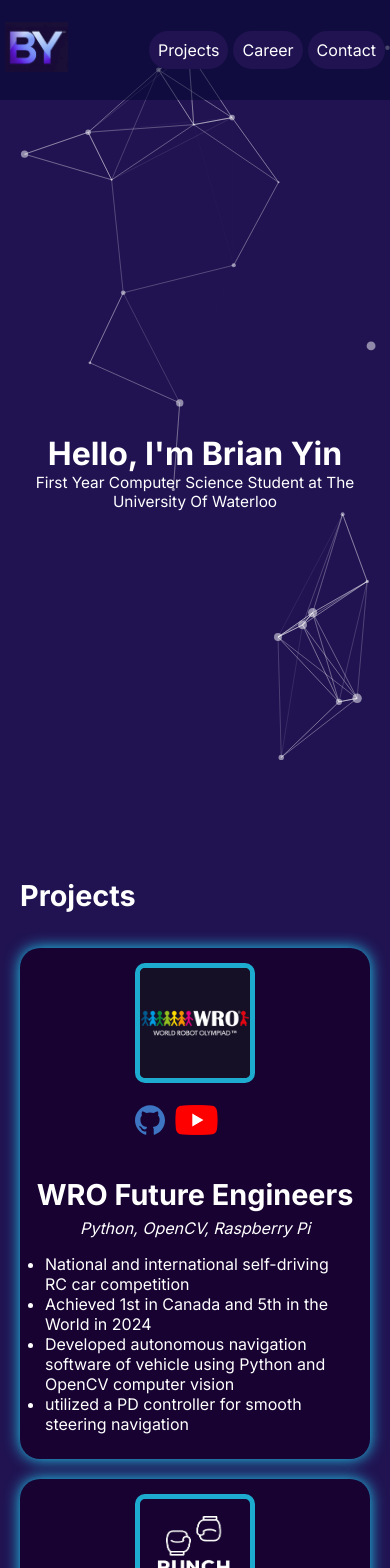
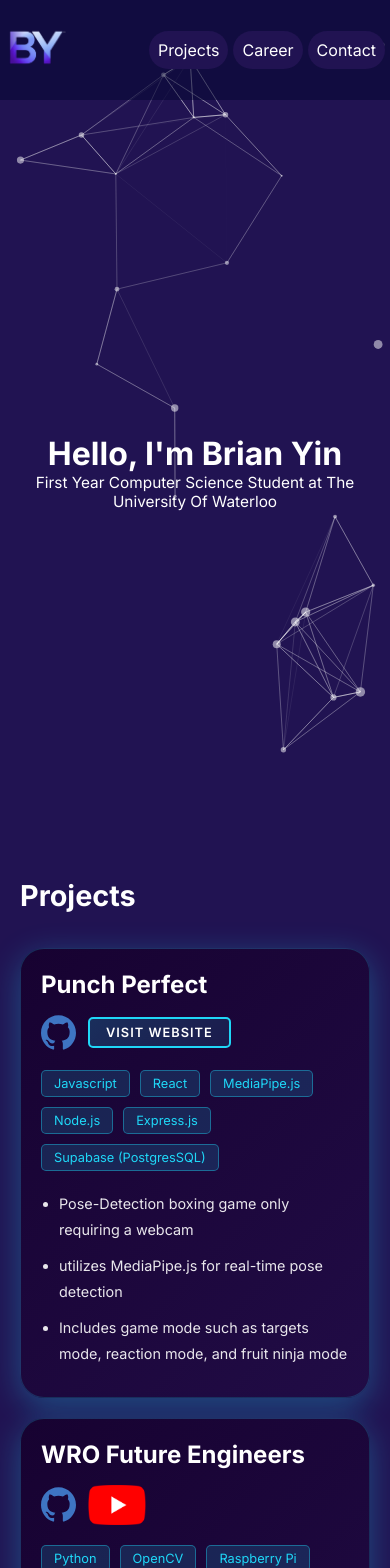
Before and after one commit to Brain256/personal-website, a React (Vite) app: page / in a window 390 px wide. Shown: the top 1568 px of the page. Built offline with nearby package versions, Linux system fonts and the light colour scheme.

Commit message:
made ui changes

```diff
--- a/src/App.css
+++ b/src/App.css
@@ -69,10 +69,8 @@ h2 {
 }
 
 #contact-container {
-
   color:white;
   font-size:1.25rem;
-
 }
 
 .contact-links {
@@ -89,8 +87,8 @@ h2 {
 }
 
 .contact-links > div {
+  font-size: 1.5rem;
   font-weight:bold;
-  color:rgb(31, 215, 247);
   display:flex;
   align-items:center;
   gap:10px;
@@ -160,5 +158,6 @@ h2 {
 
   .contact-links > div {
     justify-content: center;
+    font-size:1rem;
   }
 }
--- a/src/App.jsx
+++ b/src/App.jsx
@@ -9,44 +9,55 @@ import { loadSlim } from "@tsparticles/slim";
 
 const projects = [
   {
+    title: "Punch Perfect",
+    description: ["Pose-Detection boxing game only requiring a webcam", "utilizes MediaPipe.js for real-time pose detection", "Includes game mode such as targets mode, reaction mode, and fruit ninja mode"],
+    skills: ["Javascript", "React", "MediaPipe.js", "Node.js", "Express.js", "Supabase (PostgresSQL)"],
+    github: "https://github.com/AaronXu07/CV-Boxing-Game",
+    website: 'https://punchperfect.vercel.app/',
+    youtube: null,
+  },
+  {
     title: "WRO Future Engineers",
     description: ["National and international self-driving RC car competition", "Achieved 1st in Canada and 5th in the World in 2024", "Developed autonomous navigation software of vehicle using Python and OpenCV computer vision", "utilized a PD controller for smooth steering navigation"],
-    skills: "Python, OpenCV, Raspberry Pi",
-    img: "/WRO.png",
+    skills: ["Python", "OpenCV", "Raspberry Pi"],
     github: "https://github.com/kylln20/WRO_FE_2023-24",
     website:null,
     youtube:"https://www.youtube.com/watch?v=WGgbSJJY70c"
   },
   {
-    title: "Punch Perfect",
-    description: ["Created a pose-detection boxing game for a school hackathon", "utilizes OpenCV and MediaPipe for real-time pose detection", "Designed mutiple game modes including target practice and reaction time"],
-    skills: "Python, MediaPipe, OpenCV, Pygame",
-    img: "/Punch-Perfect.png",
-    github: "https://github.com/AaronXu07/CV-Boxing-Game",
+    title: "2x2 Rubik's Cube Solver",
+    description: ["Created a robot using 3D-printed parts to solve a 2x2 Rubik's cube", "implements BFS to find quickest first side and uses Ortega method for the remainer", "Utilizes OpenCV to detect colors of each face", "Implements serial communication for commanding motor movements with the arduino UNO"],
+    skills: ["Python", "OpenCV", "C++", "Arduino"],
+    github: "https://github.com/Brain256/2x2-Solver",
     website: null,
-    youtube: "https://www.youtube.com/watch?v=mWZ30z9cGt8"
+    youtube: "https://www.youtube.com/shorts/pykEr9slMbM"
   },
   {
     title: "2D Crossy Road",
     description: ["Web Game inspired by Crossy Road from a top down perspective", "Made using the p5 Javascript library for its drawing functionality", "Final project for grade 12 computer science class"],
-    skills: "P5 Javascript, HTML, CSS",
-    img: "/crossy-road.jpg",
+    skills: ["P5 Javascript", "HTML", "CSS"],
     github: "https://github.com/Brain256/2D-Crossy-Road",
     website: "https://2d-crossy-road.vercel.app/",
     youtube: null
   },
   {
-    title: "2x2 Rubik's Cube Solver",
-    description: ["Created a robot using 3D-printed parts to solve a 2x2 Rubik's cube", "implements BFS to find quickest first side and uses Ortega method for the remainer", "Utilizes OpenCV to detect colors of each face", "Implements serial communication for commanding motor movements with the arduino UNO"],
-    skills: "Python, OpenCV, C (Arduino)",
-    img: "/cube.png",
-    github: "https://github.com/Brain256/2x2-Solver",
+    title: "Face Recognition Door Lock",
+    description: ["Implemented the ESP32 web server to control a relay unlocking a door lock via face recognition"],
+    skills: ["ESP32", "C++"],
+    github: 'https://github.com/Brain256/Face-Detection-Door-Lock',
     website: null,
-    youtube: "https://www.youtube.com/shorts/pykEr9slMbM"
-  }
+    youtube: "https://www.youtube.com/watch?v=OrecraZhADc"
+  },
+
 ]
 
 const experiences = [
+  {
+    company: "UW Orbital",
+    position: "Ground Station Software Developer",
+    description: ["Contributed towards development of ground station software", "Developed user authentication pages on the Amateur Radio Operator (ARO) Website", "Created a backend configuration manager and fixed issues with the logger middleware"],
+
+  },
   {
     company: "Leo Wong's Taekwondo & Krav Maga",
     position: "Assistant Taekwondo Instructor",
@@ -57,7 +68,6 @@ const experiences = [
     company: "Explorer Robotics Club",
     position: "Assistant Python Instructor",
     description: ["Assisted students in small groups to solve programming problems", "Taught basics of syntax, data structures, and algorithsms in Python", "Managed online classes by keeping track of recordings and attendance"],
-
   }
 ]
 
@@ -197,18 +207,18 @@ function App() {
             <div className="contact-links">
               <div>
                 <a href="https://www.linkedin.com/in/brian-yin-1ab26a223/">
-                  <img className="contact-imgs" src="/linkedin.svg" width="50" height="50" alt="Linkedin"/>
+                  <img className="contact-imgs" src="/linkedin.svg" width="40" alt="Linkedin"/>
                 </a>
                 <div>Brian Yin</div>
               </div>
               <div>
                 <a href="https://github.com/Brain256">
-                  <img className="contact-imgs" src="/github.svg" width="50" height="50" alt="Github"/>
+                  <img className="contact-imgs" src="/github.svg" width="40" alt="Github"/>
                 </a>
                 <div>Brain256</div>
               </div>
               <div>
-                <img className="contact-imgs" src="/gmail.png" width="50" height="50" alt="Email" />
+                <img className="contact-imgs" src="/gmail.png" width="50" alt="Email" />
                 <div>brianyin256@gmail.com</div>
               </div>
             </div>
--- a/src/components/Cards.css
+++ b/src/components/Cards.css
@@ -1,102 +1,267 @@
-.project-card, .exp-card {
-    position:relative;
-    z-index:1;
-    display:flex;
-    gap:20px;
-    background-color:rgb(23, 2, 49);
-    padding:50px;
-    color:white;
-    border-radius:20px;
-    box-shadow:0 0px 15px rgb(31, 215, 247);
-    transition: ease-in-out 0.25s;
-    height:auto;
+.project-card {
+    position: relative;
+    z-index: 1;
+    display: flex;
+    flex-direction: column;
+    gap: 20px;
+    background: linear-gradient(135deg, rgb(23, 2, 49) 0%, rgb(33, 12, 70) 100%);
+    padding: 40px;
+    color: white;
+    border-radius: 24px;
+    box-shadow: 0 8px 32px rgba(31, 215, 247, 0.3);
+    transition: all 0.4s cubic-bezier(0.4, 0, 0.2, 1);
+    border: 1px solid rgba(31, 215, 247, 0.2);
+    height: auto;
+}
+
+.project-card:hover {
+    transform: translateY(-8px);
+    box-shadow: 0 16px 48px rgba(31, 215, 247, 0.5), 0 0 0 2px rgba(31, 215, 247, 0.3);
+}
+
+.project-header {
+    display: flex;
+    justify-content: space-between;
+    align-items: flex-start;
+    gap: 20px;
+    flex-wrap: wrap;
 }
 
 .title {
-    font-size:2rem;
-    font-weight:bold;
+    font-size: 2.2rem;
+    font-weight: bold;
+    line-height: 1.3;
+    flex: 1;
+    min-width: 250px;
 }
 
-.skills, .company {
-    font-style:italic;
-    line-height:2;
+.skills-tags {
+    display: flex;
+    flex-wrap: wrap;
+    gap: 10px;
+    margin: 0;
+}
+
+.skill-tag {
+    padding: 8px 18px;
+    background: rgba(31, 215, 247, 0.15);
+    border: 1px solid rgba(31, 215, 247, 0.4);
+    border-radius: 5px;
+    font-size: 0.95rem;
+    font-weight: 500;
+    color: rgb(31, 215, 247);
+    transition: all 0.3s ease;
+}
+
+.skill-tag:hover {
+    background: rgba(31, 215, 247, 0.3);
+    border-color: rgb(31, 215, 247);
+    transform: translateY(-2px);
 }
 
 .desc-list {
-    margin:0px;
-    padding:10px;
+    margin: 0;
+    padding-left: 20px;
+    line-height: 1.8;
+    font-size: 1rem;
+    color: rgba(255, 255, 255, 0.9);
 }
 
-.project-card:hover, .exp-card:hover {
-    transform:scale(1.05);
-    box-shadow:0 0px 25px rgb(192, 214, 218);
+.desc-list li {
+    margin-bottom: 10px;
 }
 
 .project-links {
-    bottom:5px;
-    display:flex;
-    height:70px;
-    align-items:center;
-    gap:10px;
+    display: flex;
+    align-items: center;
+    gap: 12px;
+    flex-shrink: 0;
+}
+
+.project-links a {
+    display: flex;
+    align-items: center;
+    justify-content: center;
+    transition: all 0.3s cubic-bezier(0.4, 0, 0.2, 1);
+}
+
+.project-links a:hover {
+    transform: translateY(-3px) scale(1.1);
 }
 
 .demo {
-    padding:5px;
-    font-style:bold;
-    text-decoration:none;
-    color:rgb(31, 215, 247);
-    border:2px solid rgb(31, 215, 247);
-    border-radius:10px;
-    background-color:rgb(3, 3, 3);
-    transition: ease-in-out 0.25s;
+    padding: 8px 20px;
+    font-weight: 600;
+    text-decoration: none;
+    color: white;
+    border: 2px solid rgb(31, 215, 247);
+    border-radius: 5px;
+    background: linear-gradient(135deg, rgba(31, 215, 247, 0.2), rgba(31, 215, 247, 0.1));
+    transition: all 0.3s ease;
+    font-size: 0.9rem;
+    text-transform: uppercase;
+    letter-spacing: 1px;
 }
 
 .demo:hover {
-    background-color: rgb(31, 215, 247);
-    color:black;
+    background: rgb(31, 215, 247);
+    color: rgb(23, 2, 49);
+    box-shadow: 0 8px 20px rgba(31, 215, 247, 0.4);
+    transform: translateY(-3px);
 }
 
-.project-img {
-    border: 5px rgba(31, 215, 247, 0.8) solid;
-    border-radius:10px;
+.exp-card {
+    position: relative;
+    z-index: 1;
+    display: flex;
+    flex-direction: column;
+    gap: 20px;
+    background: linear-gradient(135deg, rgb(23, 2, 49) 0%, rgb(33, 12, 70) 100%);
+    padding: 40px;
+    color: white;
+    border-radius: 24px;
+    box-shadow: 0 8px 32px rgba(31, 215, 247, 0.3);
+    transition: all 0.4s cubic-bezier(0.4, 0, 0.2, 1);
+    border: 1px solid rgba(31, 215, 247, 0.2);
+    height: auto;
+}
+
+.exp-card:hover {
+    transform: translateY(-8px);
+    box-shadow: 0 16px 48px rgba(31, 215, 247, 0.5), 0 0 0 2px rgba(31, 215, 247, 0.3);
+}
+
+.exp-header {
+    display: flex;
+    justify-content: space-between;
+    align-items: flex-start;
+}
+
+.exp-card .company {
+    font-size: 2rem;
+    font-weight: bold;
+    line-height: 1.3;
+}
+
+.position {
+    font-size: 1.15rem;
+    color: rgba(31, 215, 247, 0.8);
+    font-weight: 500;
+}
+
+.exp-card .desc-list {
+    margin: 0;
+    padding-left: 20px;
+    line-height: 1.8;
+    font-size: 1rem;
+    color: rgba(255, 255, 255, 0.9);
+}
+
+.exp-card .desc-list li {
+    margin-bottom: 10px;
 }
 
 a {
     transition: ease-in-out 0.25s;
 }
 
-a:hover {
-    transform:scale(1.20);
+/* responsive design */
+
+/* Tablets */
+@media (max-width: 1100px) {
+    .project-card {
+        padding: 30px;
+    }
+
+    .title {
+        font-size: 1.9rem;
+    }
+
+    .exp-card {
+        padding: 30px;
+    }
+
+    .exp-card .company {
+        font-size: 1.8rem;
+    }
 }
-
-/* responsive  design */
 
 /* Phones */
 @media (max-width: 700px) {
-    .project-card, .exp-card {
-        padding:15px;
+    .project-card {
+        padding: 25px;
     }
 
+    .project-header {
+        flex-direction: column;
+        gap: 15px;
+    }
 
     .title {
-        font-size:1.8rem;
+        font-size: 1.7rem;
+        min-width: auto;
+    }
+
+    .skill-tag {
+        padding: 6px 14px;
+        font-size: 0.85rem;
+    }
+
+    .desc-list {
+        font-size: 0.95rem;
+    }
+
+    .exp-card {
+        padding: 25px;
+    }
+
+    .exp-card .company {
+        font-size: 1.6rem;
+    }
+
+    .position {
+        font-size: 1rem;
     }
 }
 
 @media (max-width: 500px) {
-    .project-card, .exp-card {
-        padding:15px;
-        flex-direction:column;
-        text-align:center;
-        align-items:center;
+    .project-card {
+        padding: 20px;
+    }
+
+    .title {
+        font-size: 1.5rem;
+    }
+
+    .skill-tag {
+        padding: 5px 12px;
+        font-size: 0.8rem;
     }
 
     .desc-list {
-        text-align:left;
+        font-size: 0.9rem;
+        padding-left: 18px;
     }
 
+    .demo {
+        padding: 6px 16px;
+        font-size: 0.8rem;
+    }
 
-    .title {
-        font-size:1.8rem;
+    .exp-card {
+        padding: 20px;
+    }
+
+    .exp-card .company {
+        font-size: 1.4rem;
+    }
+
+    .exp-card .desc-list {
+        font-size: 0.9rem;
+        padding-left: 18px;
+    }
+
+    .desc-list {
+        text-align: left;
     }
 }
--- a/src/components/Navbar.css
+++ b/src/components/Navbar.css
@@ -23,7 +23,6 @@
     gap:20px;
     font-weight:bold;
     font-size:1.5rem;
-    text-shadow:0px 0px 10px rgb(31, 215, 247);
 }
 
 .links > div {
--- a/src/components/Navbar.jsx
+++ b/src/components/Navbar.jsx
@@ -5,7 +5,7 @@ function Navbar() {
     return (
         <>
             <div className="nav-container">
-                <div className="name"><a href="#header"><img src="/Logo.jpg" height="50"/></a><div className="name-text">Brian Yin</div></div>
+                <div className="name"><a href="#header"><img src="/Logo.png" height="50"/></a></div>
                 <div className="links">
                     <div><a href="#project-container">Projects</a></div>
                     <div><a href="#exp-container">Career</a></div>
--- a/src/components/Project.jsx
+++ b/src/components/Project.jsx
@@ -1,38 +1,31 @@
 import './Cards.css'
 
-function Project({title, description, skills, img, github, website, youtube}) {
+function Project({title, description, skills, github, website, youtube}) {
     return (
         <>
             <div className="project-card">
-                <div>
-                    <img className="project-img" src={img} alt="None" width="120" height="120"></img>
+                <div className="project-header">
+                    <div className="title">{title}</div>
                     <div className="project-links">
-
-                    {github && <a href={github}>
-                        <img src="/github.svg" height="30"></img>
+                        {github && <a href={github} target="_blank" rel="noopener noreferrer" title="GitHub">
+                            <img src="/github.svg" height="35" alt="GitHub"></img>
                         </a>}
-
-                    {website && <a className="demo" href={website}>
-                        Demo
+                        {website && <a className="demo" href={website} target="_blank" rel="noopener noreferrer">
+                            Visit Website
                         </a>}
-
-                    {youtube && <a href={youtube}>
-                        <img src="/youtube.png" height="30"></img>
+                        {youtube && <a href={youtube} target="_blank" rel="noopener noreferrer" title="YouTube">
+                            <img src="/youtube.png" height="40" alt="YouTube"></img>
                         </a>}
-
                     </div>
                 </div>
-                <div className="card-text">
-                    <div className="title">{title}</div>
-                    <div className="skills">{skills}</div>
+                <div className="skills-tags">
+                    {skills.map((skill, index) => (
+                        <span key={index} className="skill-tag">{skill}</span>
+                    ))}
+                </div>
                 <ul className="desc-list">{description.map((point, index) => (
                     <li key={index}>{point}</li>
                 ))}</ul>
-
-
-                </div>
-
-
             </div>
         </>
     )
```
Also changed, not shown: src/components/ExpCard.jsx (+6 -9 lines), public/Logo.jpg (deleted), public/Logo.png (added). Lines whose indentation alone changed are shown as unchanged.
